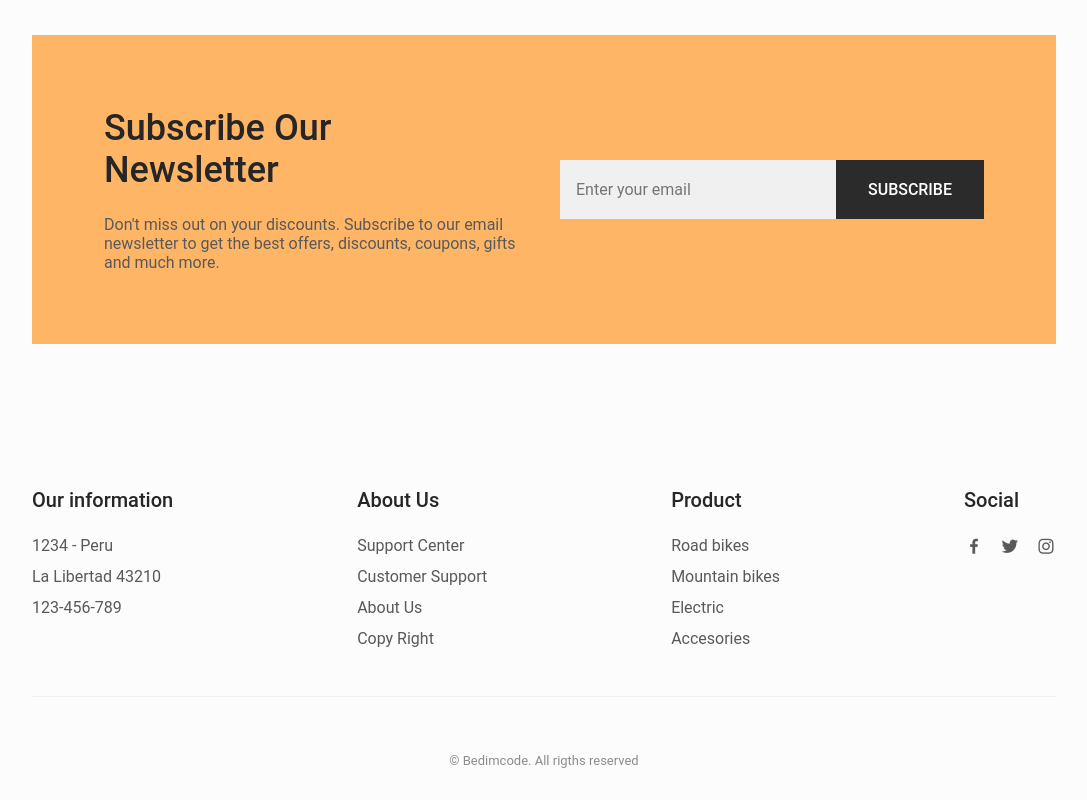
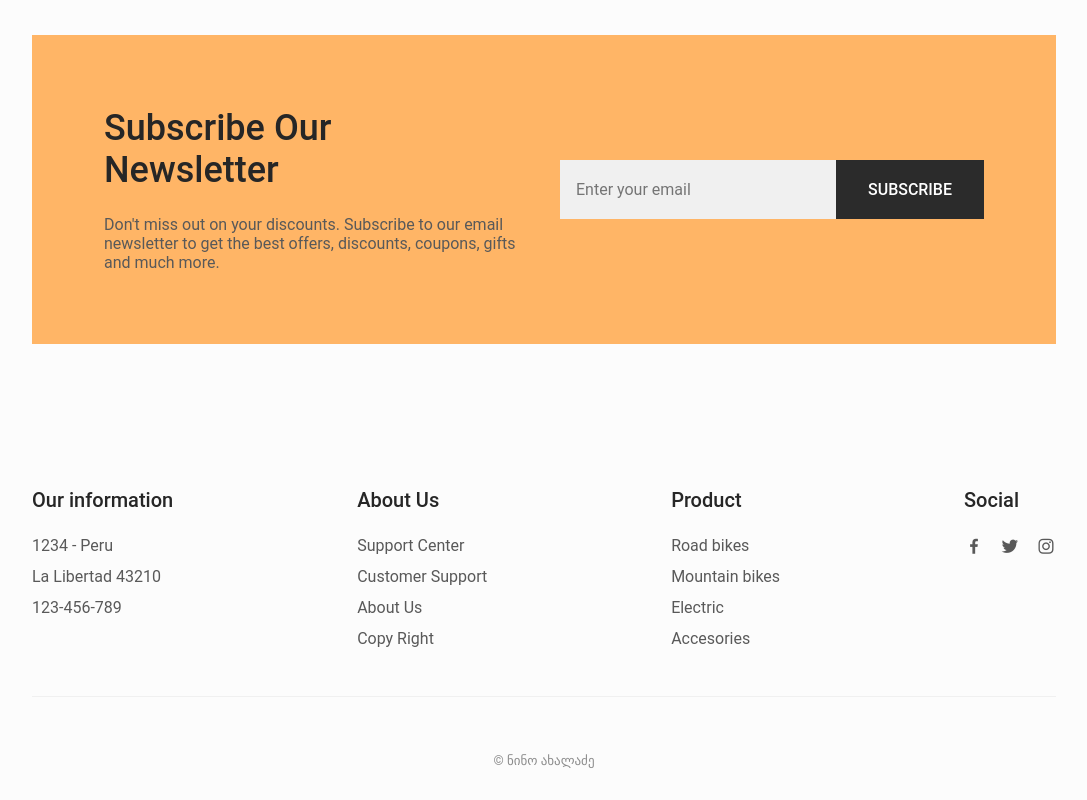
Before and after one commit to nino322/Ninoakhaladze04-, a plain HTML site: page index.html in a window 1280 px wide. Shown: the part 4282-5082 px from the top of the page, without its empty margins (96-1183 px from the left). Drawn offline with nearby package versions, Linux system fonts and the light colour scheme; files whose address does not match are found by name.

Commit message:
ninoakhaladze04webssite

```diff
--- a/index.html
+++ b/index.html
@@ -414,7 +414,7 @@
             </ul>
           </div>
         </div>
-        <span class="footer__copy">&#169; Bedimcode. All rigths reserved</span>
+        <span class="footer__copy">&#169; ნინო ახალაძე</span>
       </footer>
       <!--=============== SCROLL UP ===============-->
       <a href="#" class="scrollup" id="scroll-up">
```
